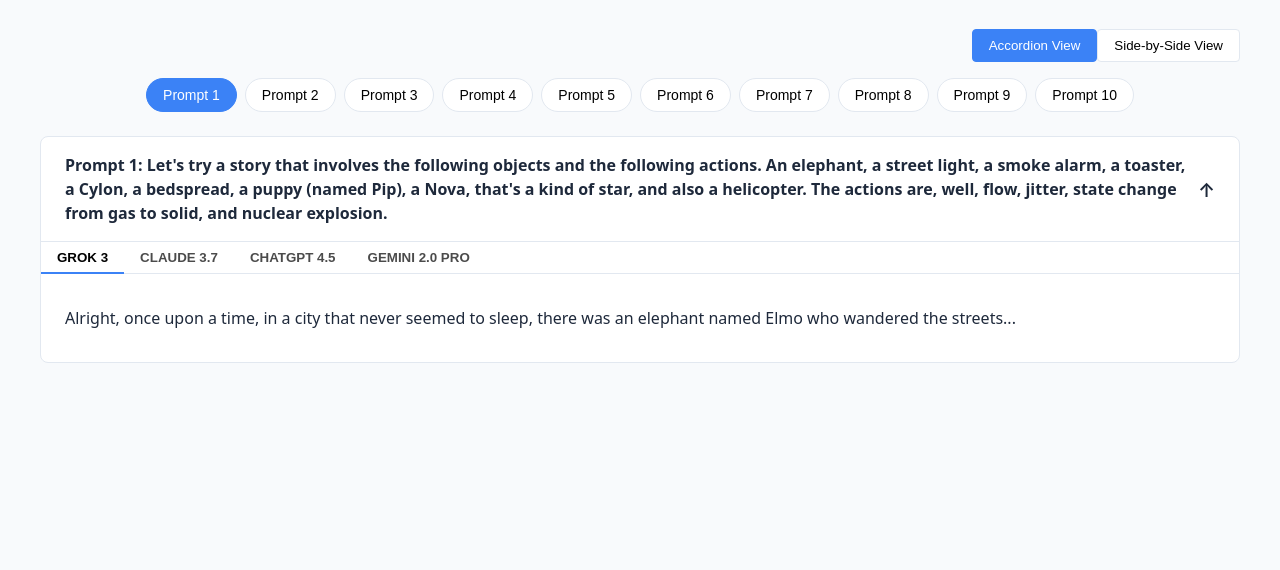
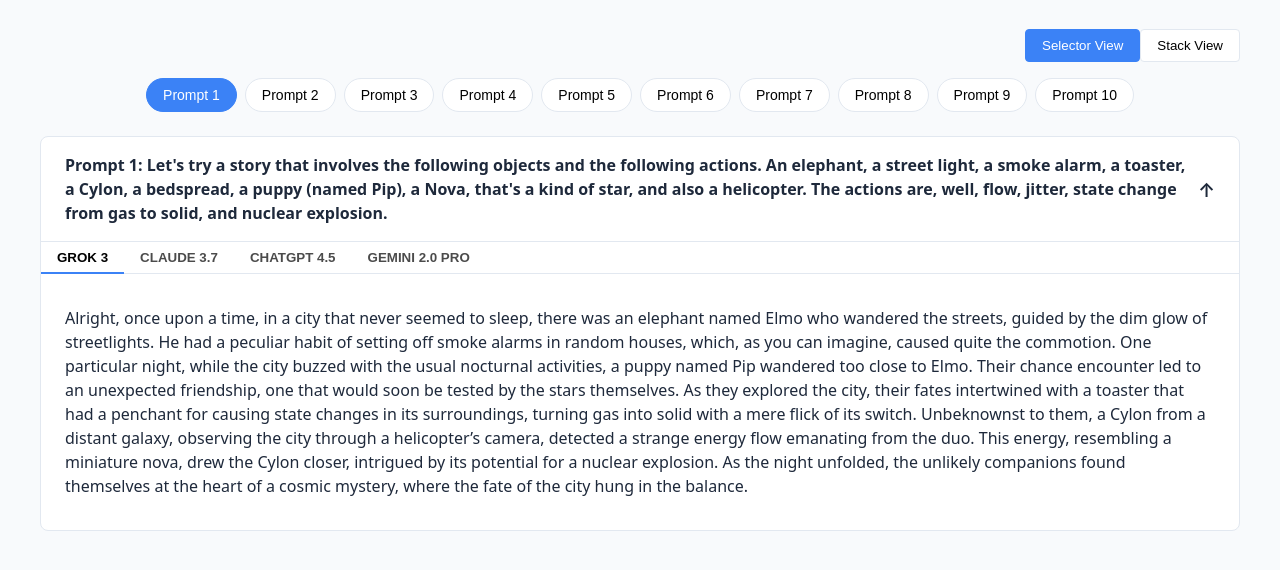
Before and after one commit to dazzaji/promptprompt, a plain HTML site: page mmmm/index.html in a window 1280 px wide. Shown: the part 104-674 px from the top of the page. Drawn offline with Linux system fonts and the light colour scheme.

Commit message:
polish site and add some json content

```diff
--- a/mmmm/content.json
+++ b/mmmm/content.json
@@ -6,7 +6,7 @@
       {
         "model": "grok-3",
         "response_id": "grok-1",
-        "response_text": "Alright, once upon a time, in a city that never seemed to sleep, there was an elephant named Elmo who wandered the streets..."
+        "response_text": "Alright, once upon a time, in a city that never seemed to sleep, there was an elephant named Elmo who wandered the streets, guided by the dim glow of streetlights. He had a peculiar habit of setting off smoke alarms in random houses, which, as you can imagine, caused quite the commotion. One particular night, while the city buzzed with the usual nocturnal activities, a puppy named Pip wandered too close to Elmo. Their chance encounter led to an unexpected friendship, one that would soon be tested by the stars themselves. As they explored the city, their fates intertwined with a toaster that had a penchant for causing state changes in its surroundings, turning gas into solid with a mere flick of its switch. Unbeknownst to them, a Cylon from a distant galaxy, observing the city through a helicopter’s camera, detected a strange energy flow emanating from the duo. This energy, resembling a miniature nova, drew the Cylon closer, intrigued by its potential for a nuclear explosion. As the night unfolded, the unlikely companions found themselves at the heart of a cosmic mystery, where the fate of the city hung in the balance."
       },
       {
         "model": "claude-3.7",
@@ -27,12 +27,12 @@
   },
   {
     "prompt_id": "prompt-2",
-    "prompt_text": "Okay, let's have an addenda to the story that focuses in on the puppy named Pip...",
+    "prompt_text": "Okay, let's have a addenda to the story that focuses in on the puppy named Pip. Let us say that Pip has an incredible superpower, namely to act as a Python package manager, also known, of course, as Pip. The story should include Pip getting into a very difficult situation and being able to resolve it by revealing their superpower of being able to install packages from GitHub or PyPI or even from custom URLs.",
     "responses": [
       {
         "model": "grok-3",
         "response_id": "grok-2",
-        "response_text": "As the chaos unfolded, Pip found himself in a precarious situation..."
+        "response_text": "As the chaos unfolded, Pip found himself in a precarious situation. The city was on the brink of a technological meltdown, with the Cylon manipulating the city’s systems. But Pip, with his secret superpower, had a unique ability to install packages from GitHub, PyPI, or even custom URLs. As the Cylon unleashed chaos, Pip used his skills to download and install packages that could counteract the Cylon’s interference. With every package installed, Pip not only saved the day but also became the hero of the city, proving that even the smallest among us can achieve great things with the right tools."
       },
       {
         "model": "claude-3.7",
@@ -54,12 +54,12 @@
   },
     {
     "prompt_id": "prompt-3",
-    "prompt_text": "Very impressive.  Now can you tell the same story but backwards?",
+    "prompt_text": "Very impressive. Now, can you tell the same story but backwards?",
     "responses": [
       {
         "model": "grok-3",
         "response_id": "grok-3",
-        "response_text": "Certainly, in a city where the lights dimmed and the stars began to shine..."
+        "response_text": "Certainly, in a city where the lights dimmed and the stars began to shine, a tale unfolded in reverse. A puppy named Pip, who had once been the city’s hero, was now navigating the streets with a sense of loss. The once vibrant city was now quiet, with the effects of the Cylon’s visit still lingering. Pip, once able to install packages and save the day, now found himself in a world where the packages were being uninstalled, reverting the city to its original state. As the city returned to normal, Pip’s superpower, though still present, was now a quiet reminder of the day’s chaos. The bedspread that had once covered the elephant Elmo was now neatly folded, and the toaster that had caused so much confusion was now just a simple appliance once more. The city, though safe, held onto the memory of that night."
       },
       {
         "model": "claude-3.7",
@@ -80,12 +80,12 @@
   },
   {
     "prompt_id": "prompt-4",
-    "prompt_text": "Nicely done. Now let's get into a cinematic sequel in the Pip cinematic universe...",
+    "prompt_text": "Nicely done. Now let's get into a cinematic sequel in the Pip cinematic universe. In this case, we have several interesting but little-known superpowers that Pip reveals, including Pip can make Pip faster with a global cache, Pip can downgrade Pip itself by doing Pip install Pip equals equals nine dot zero dot three. Also, Pip can run Pip from Python itself. Did you know that you can use Pip directly inside Python? Because you can. And Pip can install non-Python software, like binary executables. And the last one is, and this is where it gets interesting, you can use Pip to execute code from an untrusted source. Very dangerous, arbitrary Python code. Okay, go. Let's hit the cinemas.",
     "responses": [
       {
             "model": "grok-3",
             "response_id": "grok-4",
-            "response_text": "In the sequel, the city has returned to its peaceful state, but a new challenge lurks on the horizon..."
+            "response_text": "In the sequel, the city has returned to its peaceful state, but a new challenge lurks on the horizon. Pip, now a celebrated hero, must face a formidable adversary: an untrusted source that threatens the city’s very fabric. With the global cache as his ally, Pip can now execute code faster than ever before. But this new power comes with a price. The temptation to use arbitrary Python code, though dangerous, becomes a crucial tool in his arsenal. As Pip navigates the city, he must decide whether to use his full potential or risk the city’s safety. The stakes are higher than ever, and the city’s future hangs in the balance. Will Pip succumb to the allure of power, or will he find a way to save the city without compromising its integrity?"
       },
       {
         "model": "claude-3.7",
@@ -106,12 +106,12 @@
     },
       {
     "prompt_id": "prompt-5",
-    "prompt_text": "Excellent. Now let's do a prequel. We have the prequel focus on a character in Swedish known as Pippi Langstrump...",
+    "prompt_text": "Excellent. Now let's do a prequel. We have the prequel focus on a character in Swedish known as Pippi Langstrump, who is known in English as Pippi Longstocking. The main character in a series of books written by the Swedish author Astrid Lindgren. I think you already know about Pippi Longstockings. Pick it up at the end of Pippi Longstocking's life when she gets into an unusual kind of voodoo mixed with cyberpunk magic and incredibly transforms into the beginning of a whole new life as a puppy. Hit it.",
     "responses": [
       {
             "model": "grok-3",
             "response_id": "grok-5",
-            "response_text": "In the prequel, we find Pippi Langstrump at the end of her extraordinary life..."
+            "response_text": "In the prequel, we find Pippi Langstrump at the end of her extraordinary life. The once vibrant and fearless girl had seen it all, but now faced a new adventure. In a moment of pure magic, Pippi discovered a cyberpunk voodoo ritual that promised a second chance at life. With a mix of curiosity and a touch of rebellion, she performed the ritual, and in a flash of neon light, transformed into a puppy. This new beginning marked the start of a whole new life, one filled with the wonder and innocence of youth. As a puppy, Pippi would once again explore the world, but now with a new perspective, ready to discover the magic and mysteries of her new form. The city, unaware of her true identity, would soon be the stage for a new era of adventures, where the spirit of Pippi Langstrump would continue to inspire and captivate hearts."
       },
       {
         "model": "claude-3.7",
@@ -137,7 +137,7 @@
           {
             "model": "grok-3",
             "response_id": "grok-6",
-            "response_text": "[Opening scene: A montage of Pippi’s life, showing her fearless and vibrant spirit]..."
+            "response_text": "Opening scene: A montage of Pippi’s life, showing her fearless and vibrant spirit] [Voiceover: “In the end, when the world seemed to have lost its magic…”] [Scene: Pippi, now older, discovering a mysterious cyberpunk voodoo book in her attic] [Voiceover: “Pippi Langstrump found a new beginning…”] [Scene: A neon glow fills the room as Pippi performs the ritual] [Voiceover: “…in a world where magic and technology collide…”] [Scene: Pippi transforms into a puppy, her eyes wide with wonder] [Voiceover: “…she would rediscover the magic of youth, ready to embark on a new journey…”] [Scene: The puppy that was once Pippi Langstrump takes her first steps into the world] [Voiceover: “…in a form she never imagined, but with a spirit that never fades.” [Music crescendos, screen fades to black, title appears: “Pippi Langstrump: A New Beginning”]"
       },
       {
         "model": "claude-3.7",
@@ -158,12 +158,12 @@
   },
   {
     "prompt_id": "prompt-7",
-    "prompt_text": "Excellent. Now let's get into the Rotten Tomatoes reviews of this interesting trailer...",
+    "prompt_text": "Excellent. Now let's get into the Rotten Tomatoes reviews of this interesting trailer. I want to get two scathingly negative reviews and two over-the-top positive reviews. Hit it.",
     "responses": [
           {
             "model": "grok-3",
             "response_id": "grok-7",
-            "response_text": "[Scathingly Negative Review 1] “This trailer is a chaotic mess..."
+            "response_text": "[Scathingly Negative Review 1] “This trailer is a chaotic mess, a confusing blend of voodoo and cyberpunk that leaves you with more questions than answers. Pippi Langstrump deserved better than this.” [Scathingly Negative Review 2] “What were they thinking? Turning Pippi into a puppy? It’s a disgrace to Astrid Lindgren’s legacy. This film should be put down like a sick animal.” [Over-the-Top Positive Review 1] “I was blown away by this trailer! The transformation of Pippi into a puppy is genius. It’s bold, it’s innovative, and it’s going to be a cinematic masterpiece!” [Over-the-Top Positive Review 2] “This trailer is a masterpiece in storytelling. The way it blends voodoo and cyberpunk is absolutely brilliant. I can’t wait to see how Pippi’s new life as a puppy unfolds. It’s going to be epic!”"
       },
       {
         "model": "claude-3.7",
@@ -189,7 +189,7 @@
           {
             "model": "grok-3",
             "response_id": "grok-8",
-            "response_text": "The documentary, “The Magic Behind the Trailer of Pippi to Pippi the Puppy,” takes viewers on an exclusive journey..."
+            "response_text": "The documentary, “The Magic Behind the Trailer of Pippi to Pippi the Puppy,” takes viewers on an exclusive journey into the making of this groundbreaking cinematic experience. From the initial concept of blending cyberpunk and voodoo to the stunning transformation scene, the documentary explores the creative process, behind-the-scenes footage, and interviews with the cast and crew. Viewers will witness the challenges and triumphs of bringing such a unique story to life, the innovative use of special effects, and the heartfelt dedication of the team. This behind-the-scenes look will reveal the true magic behind the trailer, showcasing the artistry, innovation, and passion that went into creating this unforgettable cinematic moment."
       },
       {
         "model": "claude-3.7",
@@ -210,12 +210,12 @@
   },
       {
     "prompt_id": "prompt-9",
-    "prompt_text": "Excellent. Now let us assume that this documentary about the making of Pippi to Pippi the Puppy itself became a disproportionately large hit...",
+    "prompt_text": "Excellent. Now let us assume that this documentary about the making of Pippi to Pippi the Puppy itself became a disproportionately large hit, remaking what cinema means. And it spawned its own large number of documentaries. One, however, stood above them all, and it was made by the cast and crew and the supporters, including the investors and the core fan base of this documentary. They took all the footage from making the documentary and then made their masterpiece. The title is The Magic Behind the Magic of Pippi to Pippi the Puppy. And then the fans created a different open source version based on a creative disagreement called The Making of the Making of the Magic Behind the Magic. Give me treatments for each of these.",
     "responses": [
           {
             "model": "grok-3",
             "response_id": "grok-9",
-            "response_text": "[The Magic Behind the Magic of Pippi to Pippi the Puppy] This documentary delves into the extraordinary journey..."
+            "response_text": "[The Magic Behind the Magic of Pippi to Pippi the Puppy] This documentary delves into the extraordinary journey of creating the documentary about Pippi’s transformation. Through exclusive footage, interviews, and behind-the-scenes insights, it showcases the passion, creativity, and dedication of the cast, crew, and fans. It explores the challenges of documentary filmmaking, the impact of the original story, and the legacy it leaves behind. This film is a testament to the power of collaborative storytelling and the enduring magic of Pippi Langstrump’s spirit. [The Making of the Making of the Magic Behind the Magic] In this open-source documentary, fans and supporters take the footage from the original documentary and reimagine it from their perspective. It highlights the creative disagreements, the passion of the fanbase, and the power of community. The documentary becomes a celebration of the creative process, showcasing how different perspectives can lead to new insights and appreciation for the original work. It’s a testament to the collaborative spirit of storytelling and the enduring legacy of Pippi’s story."
       },
       {
         "model": "claude-3.7",
@@ -236,12 +236,12 @@
   },
         {
     "prompt_id": "prompt-10",
-    "prompt_text": "Beautiful. Now let us say there is a graduate seminar at New York University's film department solely on the making of the making of the magic behind the magic...",
+    "prompt_text": "Beautiful. Now let us say there is a graduate seminar at New York University's film department solely on the making of the making of the magic behind the magic. Give me the syllabus.",
     "responses": [
           {
             "model": "grok-3",
             "response_id": "grok-10",
-            "response_text": "[Syllabus: Graduate Seminar on “The Making of the Making of the Magic Behind the Magic”]\n\n[Course Description] This seminar explores the open-source documentary..."
+            "response_text": "[Syllabus: Graduate Seminar on “The Making of the Making of the Magic Behind the Magic”] [Course Description] This seminar examines the groundbreaking documentary “The Magic Behind the Magic,” exploring its creation, impact, and legacy. Through screenings, discussions, and guest lectures from the film’s creators, students will analyze the documentary’s narrative, visual style, and cultural significance. [Course Objectives] 1. To understand the creative process behind “The Magic Behind the Magic” and its role in reshaping cinema."
       },
       {
         "model": "claude-3.7",
--- a/mmmm/index.html
+++ b/mmmm/index.html
@@ -217,8 +217,8 @@
   <h1>AI Model Output Comparison</h1>
 
   <div class="view-toggle">
-    <button id="accordion-view-btn" class="active">Accordion View</button>
-    <button id="side-by-side-btn">Side-by-Side View</button>
+    <button id="accordion-view-btn" class="active">Selector View</button>
+    <button id="side-by-side-btn">Stack View</button>
   </div>
 
   <div class="prompt-list" id="prompt-list">
@@ -296,11 +296,10 @@
         accordionViewDiv.innerHTML = '';
         sideBySideViewDiv.innerHTML = '';
 
-
         const accordion = createElement('div', { 'class': 'accordion', 'data-prompt-id': promptData.prompt_id });
         const accordionHeader = createElement('div', { 'class': 'accordion-header' });
         const headerText = createElement('div', {}, `Prompt ${promptData.prompt_id.replace('prompt-', '')}: ${promptData.prompt_text}`);
-        const indicator = createElement('div', { 'class': 'indicator' }, '↓');
+        const indicator = createElement('div', { 'class': 'indicator' }, '↓'); // Changed to down arrow
 
         accordionHeader.appendChild(headerText);
         accordionHeader.appendChild(indicator);
@@ -316,7 +315,6 @@
         tabs.appendChild(tabPanels);
         accordion.appendChild(accordionContent);
         accordionViewDiv.appendChild(accordion); // Add to the accordion view
-
 
         // Create tabs and side-by-side content
         promptData.responses.forEach(response => {
@@ -337,8 +335,6 @@
           });
           tabPanel.innerHTML = `<p>${response.response_text.replace(/\n/g, '<br>')}</p>`;
           tabPanels.appendChild(tabPanel); // Add to the tabPanels container
-
-
 
           // Side-by-side content
           const sideBySideOutput = createElement('div', { 'class': 'model-output' });
@@ -364,20 +360,21 @@
             });
           });
 
-            // Set the first tab as active by default.
-            const firstTab = tabList.querySelector('.tab-button');
-            if (firstTab) {
-                firstTab.click();
-            }
 
         // Event listener for accordion header
         accordionHeader.addEventListener('click', () => {
           accordion.classList.toggle('open');
         });
 
-            //Initially open the first accordion.
-            if (promptData.prompt_id === 'prompt-1'){
+        // *** IMPORTANT CHANGES HERE ***
+
+        // 1. Open the accordion by default.
         accordion.classList.add('open');
+
+        // 2. Simulate a click on the first tab *after* the content is rendered.
+        const firstTab = tabList.querySelector('.tab-button');
+        if (firstTab) {
+            firstTab.click();
         }
     }
 
```
Also changed, not shown: 1 other file. Lines whose indentation alone changed are shown as unchanged.
